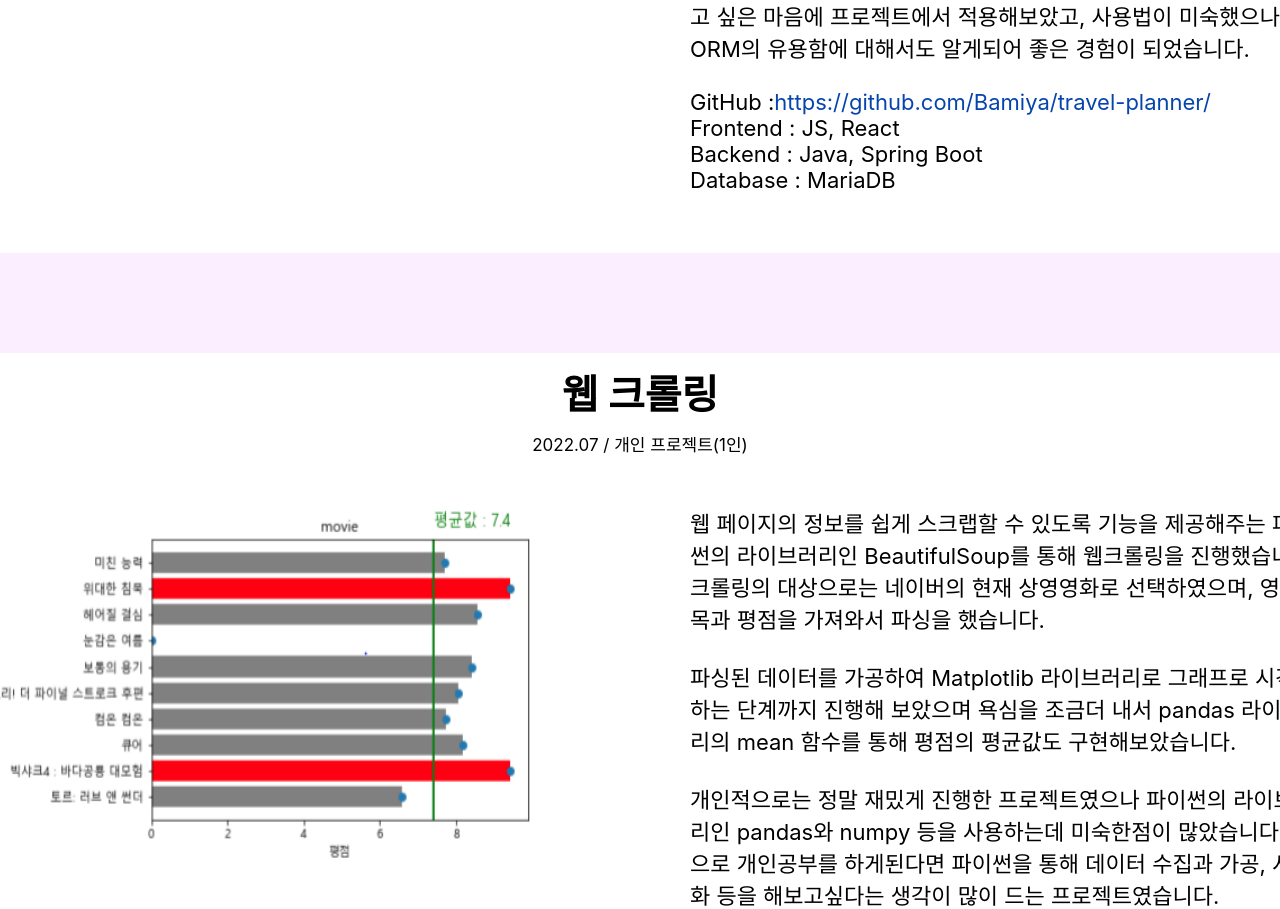
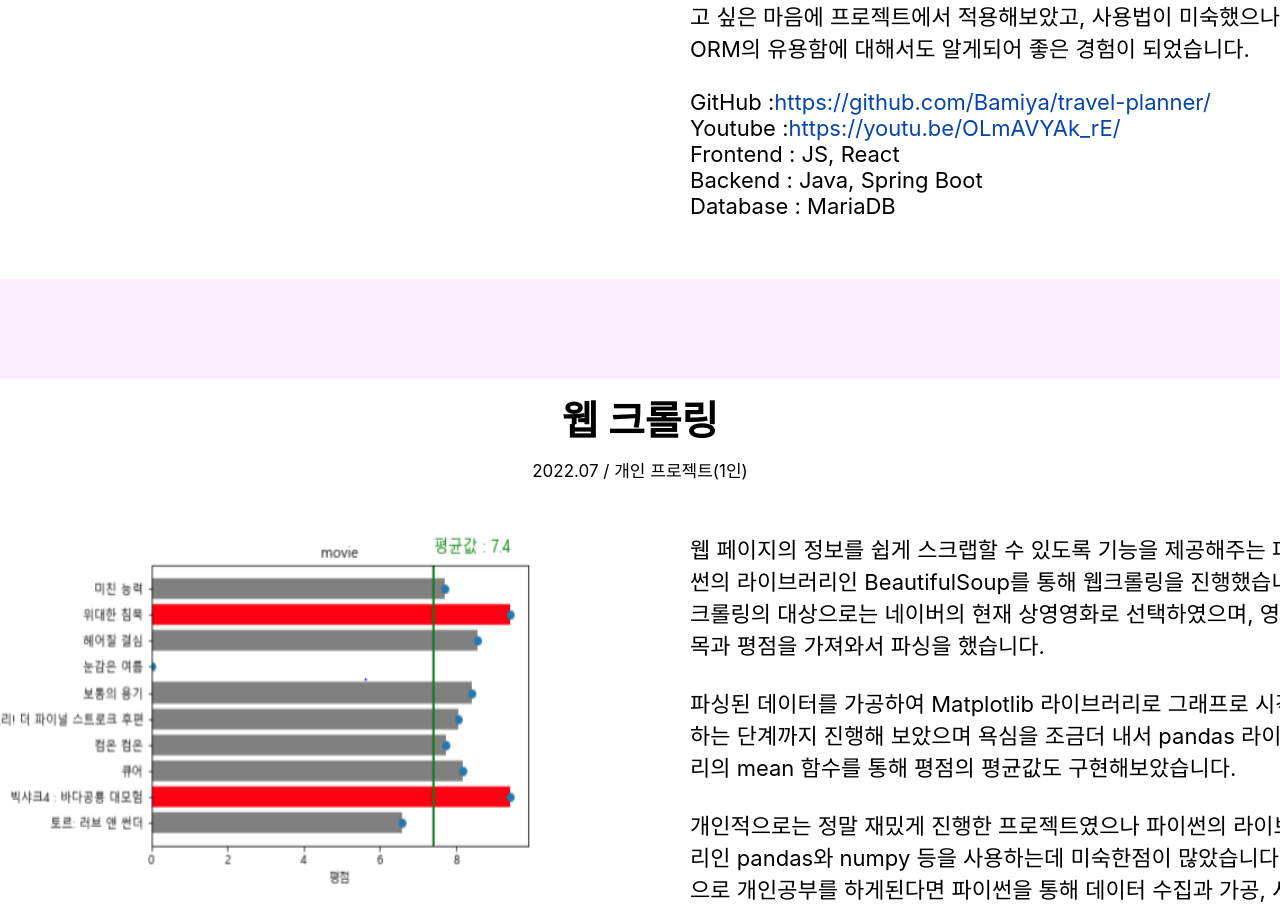
Before and after one commit to bamiya/resume, a React (Create React App) app: page / in a window 1280 px wide. Shown: the part 4885-5794 px from the top of the page. Built offline with nearby package versions, Linux system fonts and the light colour scheme.

Commit message:
링크추가

```diff
--- a/src/Component/Main/Main.js
+++ b/src/Component/Main/Main.js
@@ -184,6 +184,8 @@ const Main = () => {
                     https://github.com/Bamiya/travel-planner/
                   </Styled.LinkText2>
                   <br />
+                  Youtube :<Styled.LinkText2 onClick={() => OpenLink("https://youtu.be/OLmAVYAk_rE/")}>https://youtu.be/OLmAVYAk_rE/</Styled.LinkText2>
+                  <br />
                   Frontend : JS, React <br />
                   Backend : Java, Spring Boot <br />
                   Database : MariaDB
```
